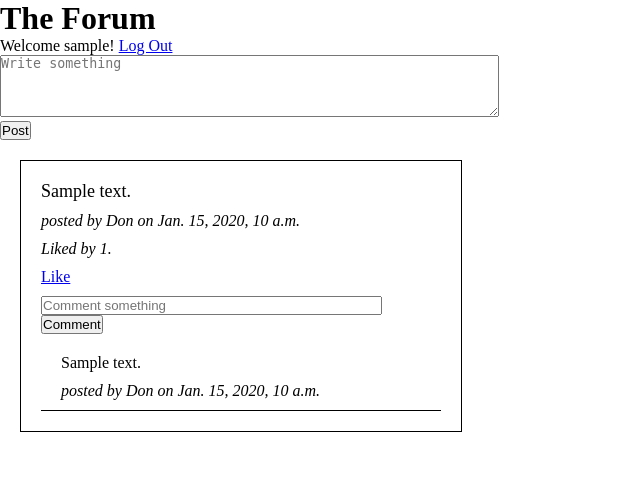
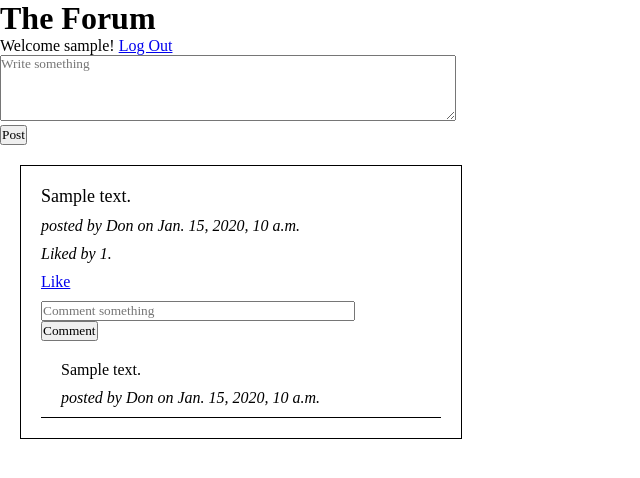
Before and after one commit to ericsungcoding/forum, a Django app: template forum_app/templates/forum.html in a window 1280 px wide. Shown: the top 478 px of the page, without its empty margins (0-640 px from the left). Run offline with Django 3.2, Linux system fonts and the light colour scheme; the template is opened without the code that fills it: values that come from a table or form of the project are taken from there, others are empty; a user stored in the database is signed in; data comes from the database, SQL or seed files in the repository; tables that the repository leaves empty hold one stand-in row (values such as "Sample post").

Commit message:
Edited formatting of style sheet

```diff
--- a/forum_app/static/style.css
+++ b/forum_app/static/style.css
@@ -1,6 +1,7 @@
 * {
     padding: 0;
     margin: 0;
+    font-family: 'Times New Roman', Times, serif;
 }
 
 .container {
```
Lines whose indentation alone changed are shown as unchanged.
